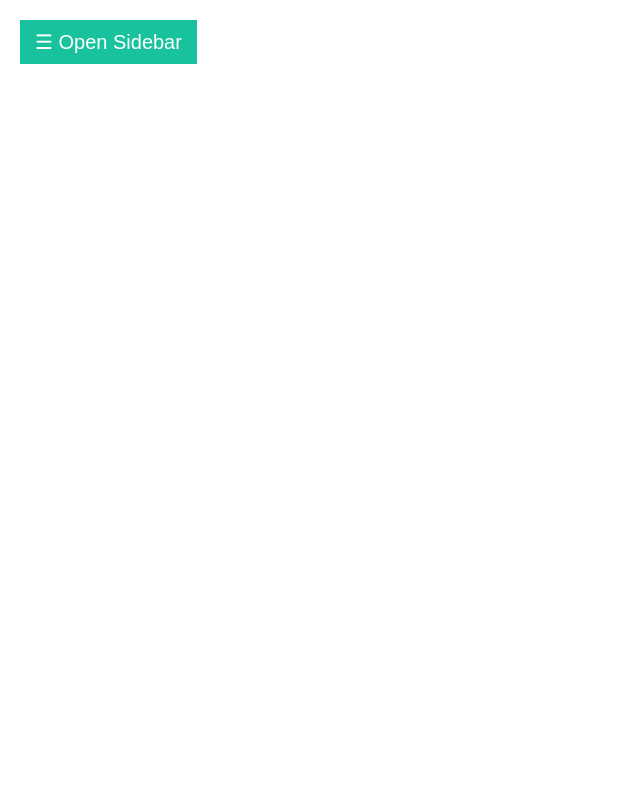
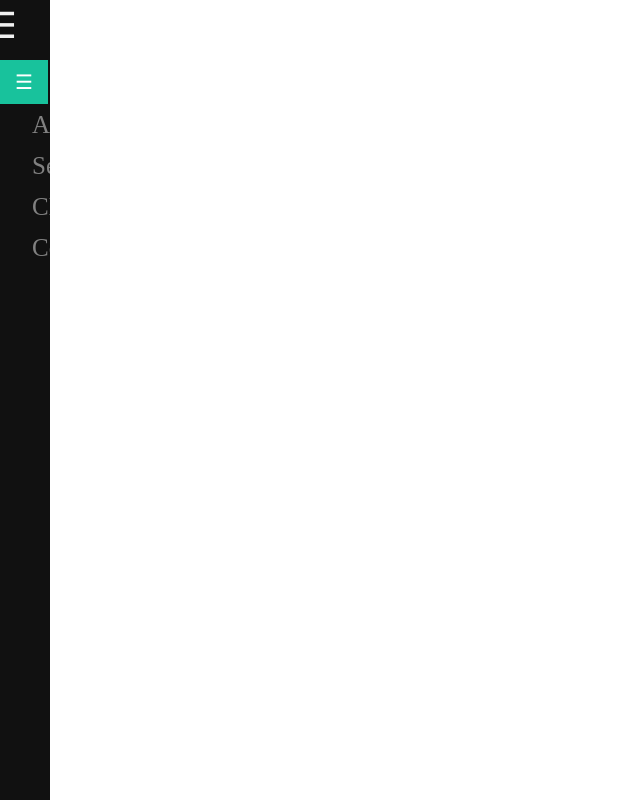
Before and after one commit to fabio-leitesouza/sidebar, a plain HTML site: page index.html in a window 1280 px wide. Shown: the whole page, without its empty margins (0-640 px from the left). Drawn offline with Linux system fonts and the light colour scheme; files that its build step writes are made by us from their sources.

Commit message:
remodelando

```diff
--- a/index.html
+++ b/index.html
@@ -11,21 +11,16 @@
 
 <body>
   <div id="mySidebar" class="sidebar">
-    <a href="javascript:void(0)" class="closebtn" onclick="closeNav()">&times;</a>
+    <button class="botao" onclick="openNav()" id="button">&#9776; </button>
+    <a href="javascript:void(0)" class="closebtn" onclick="closeNav()">&#9776;</a>
     <a href="#">About</a>
     <a href="#">Services</a>
     <a href="#">Clients</a>
     <a href="#">Contact</a>
   </div>
 
-  <div id="main">
-    <button class="botao" onclick="openNav()">&#9776; Open Sidebar</button>
-
-
-  </div>
   <script src="script.js"></script>
 
-  <script src="https://replit.com/public/js/replit-badge.js" theme="blue" defer></script>
 </body>
 
 </html>
--- a/script.js
+++ b/script.js
@@ -1,11 +1,12 @@
 /* Definir a largura da barra lateral para px e a margem esquerda do conteúdo da página para px */
 function openNav() {
+
   document.getElementById("mySidebar").style.width = "250px";
   document.getElementById("main").style.marginLeft = "250px";
 }
 
 /* Definir a largura da barra lateral como 0 e a margem esquerda do conteúdo da página como 0 */
 function closeNav() {
-  document.getElementById("mySidebar").style.width = "0";
-  document.getElementById("main").style.marginLeft = "0";
+  document.getElementById("mySidebar").style.width = "50px";
+  document.getElementById("main").style.marginLeft = "50px";
 }
--- a/style.css
+++ b/style.css
@@ -2,7 +2,7 @@
 /* The sidebar menu */
 .sidebar {
   height: 100%;
-  width: 0;
+  width: 50px;
   position: fixed;
   z-index: 1;
   top: 0;
@@ -48,11 +48,7 @@
   background-color: #444;
 }
 
-/* Style page content - use this if you want to push the page content to the right when you open the side navigation */
-#main {
-  transition: margin-left .5s; /* If you want a transition effect */
-  padding: 20px;
-}
+
 
 /* On smaller screens, where height is less than 450px, change the style of the sidenav (less padding and a smaller font size) */
 @media screen and (max-height: 450px) {
```
